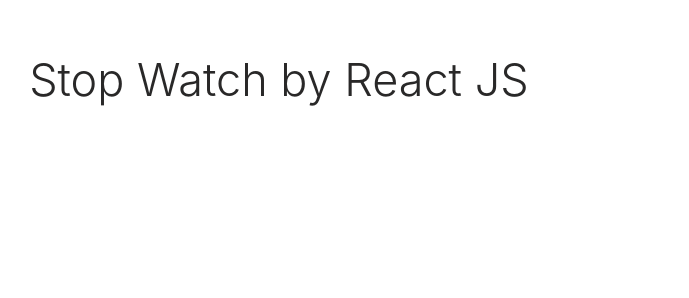
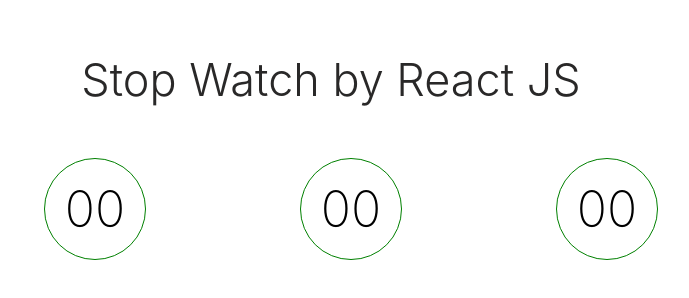
Before and after one commit to Arif870/countDown-react, a React app: page / in a window 1280 px wide. Shown: the whole page, without its empty margins (289-978 px from the left). Built offline with nearby package versions, Linux system fonts and the light colour scheme.

Commit message:
count desig  done

```diff
--- a/src/components/App.js
+++ b/src/components/App.js
@@ -1,10 +1,12 @@
 import "./App.css";
 import Title from "./Title/Title.jsx";
+import CountDown from "./CountDown/CountDown";
 
 function App() {
   return (
     <div className="App">
       <Title />
+      <CountDown />
     </div>
   );
 }
--- /dev/null
+++ b/src/components/CountDown/CountDown.js
@@ -0,0 +1,15 @@
+import React from "react";
+import Digit from "./Digit/Digit";
+import "./count.css";
+
+let CountDown = props => {
+  return (
+    <div className="count">
+      <Digit />
+      <Digit />
+      <Digit />
+    </div>
+  );
+};
+
+export default CountDown;
--- /dev/null
+++ b/src/components/CountDown/Digit/Digit.jsx
@@ -0,0 +1,12 @@
+import React from "react";
+import "./digit.css";
+
+let Digit = props => {
+  return (
+    <div className="digit">
+      <p>00</p>
+    </div>
+  );
+};
+
+export default Digit;
--- /dev/null
+++ b/src/components/CountDown/Digit/digit.css
@@ -0,0 +1,17 @@
+.digit {
+  display: flex;
+  border: 1px solid green;
+  width: 100px;
+  height: 100px;
+  border-radius: 50%;
+  position: relative;
+}
+.digit p {
+  position: absolute;
+  top: 50%;
+  left: 50%;
+  transform: translate(-50%, -50%);
+  margin: 0px;
+  font-size: 50px;
+  font-weight: 200;
+}
--- /dev/null
+++ b/src/components/CountDown/count.css
@@ -0,0 +1,7 @@
+.count {
+  display: flex;
+  justify-content: space-around;
+  align-items: center;
+  width: 60%;
+  margin: auto;
+}
--- a/src/components/Title/Title.css
+++ b/src/components/Title/Title.css
@@ -1,6 +1,6 @@
 .main {
   display: flex;
-  justify-content: space-around;
+  justify-content: center;
   align-items: center;
   width: 60%;
   margin: auto;
@@ -20,6 +20,7 @@
   opacity: 0;
   transition: all 0.5s;
   cursor: pointer;
+  margin-left: 20px;
 }
 
 .input {
```
